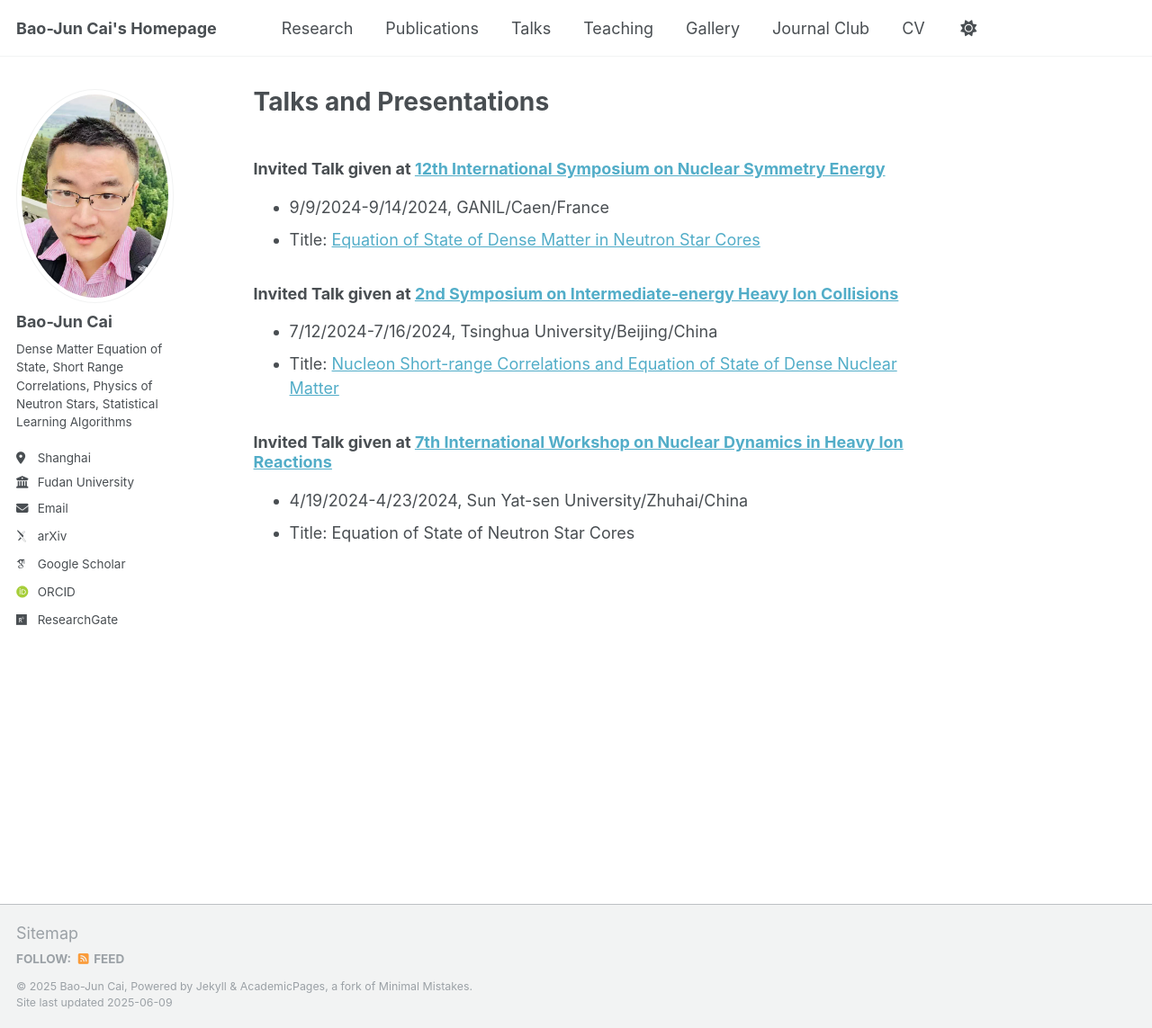
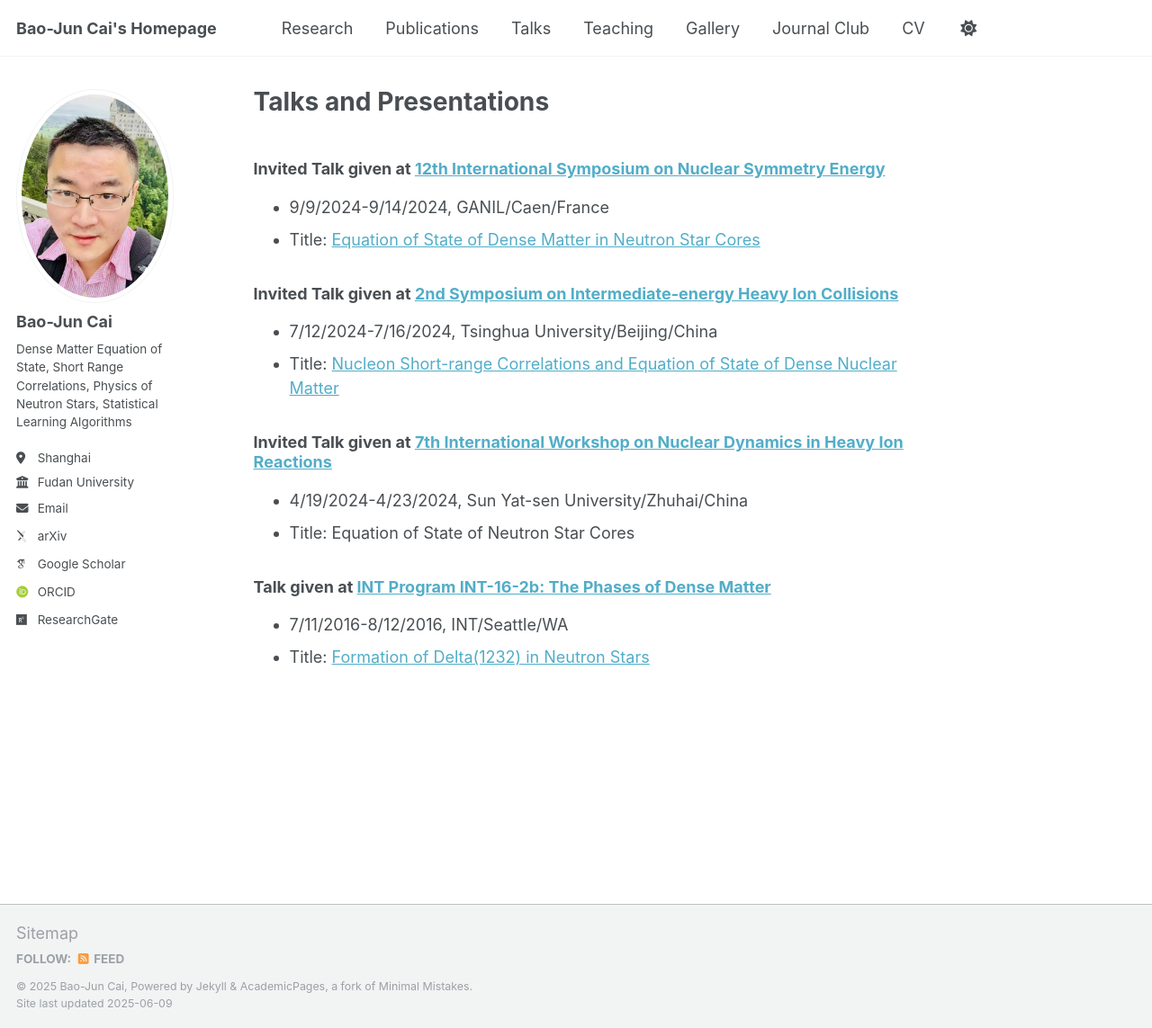
Before and after one commit to bjcai-phys/bjcai-phys.github.io, a Jekyll site: the page built from _pages/tps.md, in a window 1280 px wide and 1143 px high. Shown: the whole window at 90% size. Built offline with Jekyll 4.4.1, drawn with Linux system fonts in a browser that asks for light colours; some web fonts are replaced.

Commit message:
Update tps.md

```diff
--- a/_pages/tps.md
+++ b/_pages/tps.md
@@ -16,3 +16,7 @@ author_profile: true
 ### Invited Talk given at [7th International Workshop on Nuclear Dynamics in Heavy Ion Reactions](https://iwnd2024.scievent.com/participants/)
 * 4/19/2024-4/23/2024, Sun Yat-sen University/Zhuhai/China
 * Title: Equation of State of Neutron Star Cores
+
+### Talk given at [INT Program INT-16-2b: The Phases of Dense Matter](https://archive.int.washington.edu/PROGRAMS/16-2b/)
+* 7/11/2016-8/12/2016, INT/Seattle/WA
+* Title: [Formation of Delta(1232) in Neutron Stars](https://archive.int.washington.edu/talks/WorkShops/int_16_2b/)
```
